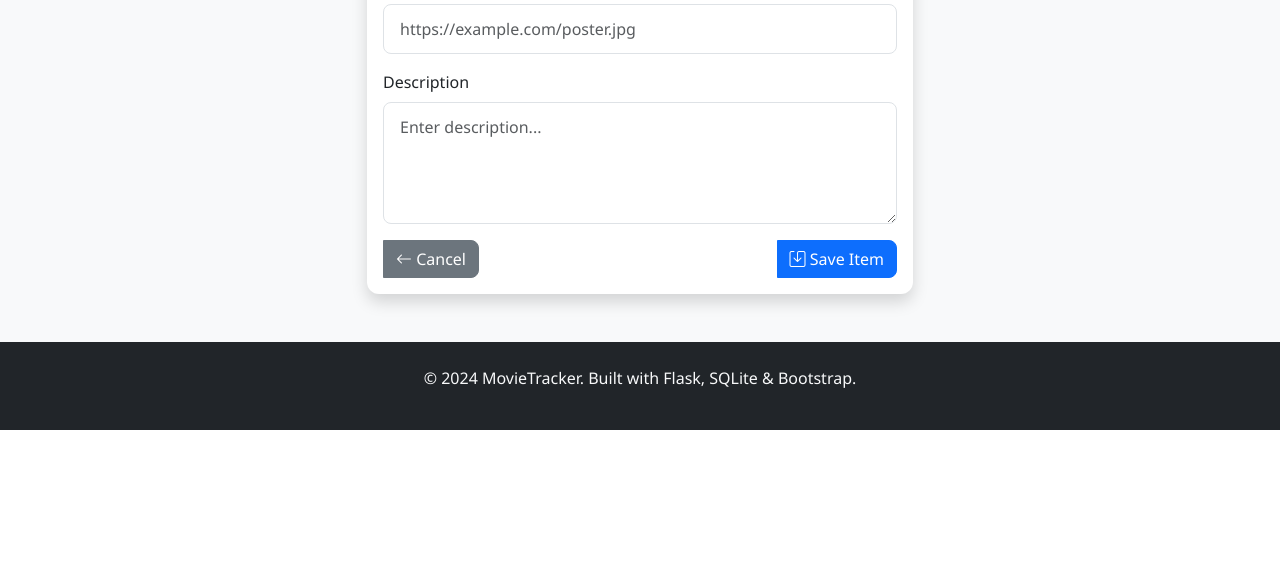
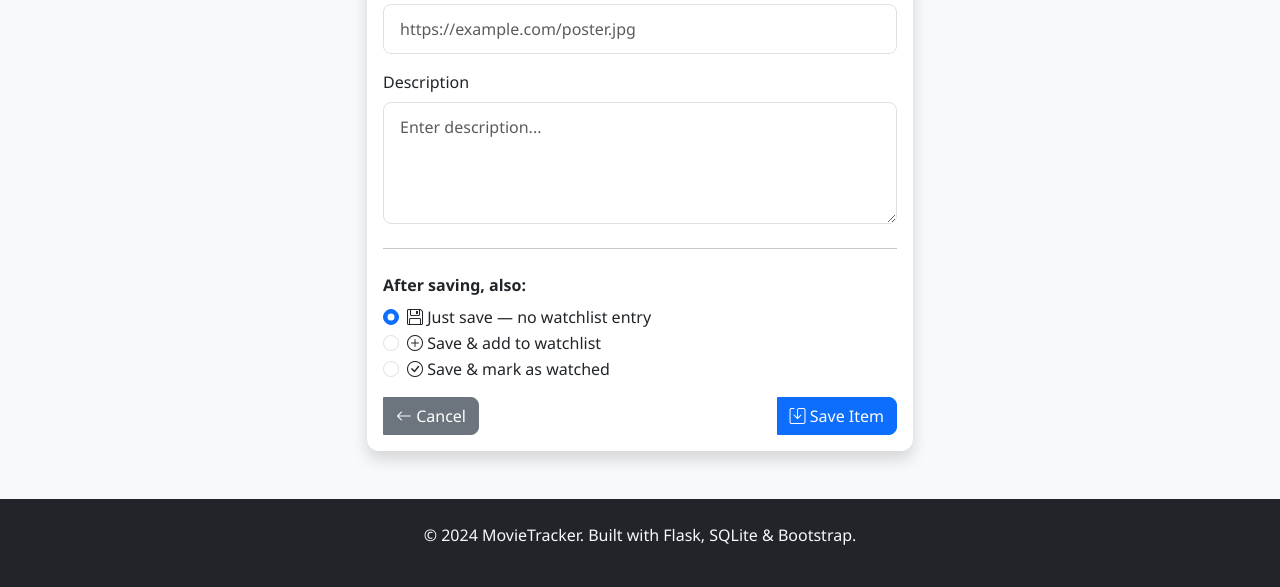
Before and after one commit to theGamerZed/Cline-Mastery, a Flask app: page /add in a window 1280 px wide. Shown: the part 793-1380 px from the top of the page. Before the commit the page ends 1223 px from the top, so only its background shows below. Run offline with Flask 3, Linux system fonts and the light colour scheme; the visitor is signed in with stand-in values (Sample User, id 1).

Commit message:
Add include to watchlist directly from the add entry page

```diff
--- a/app.py
+++ b/app.py
@@ -195,6 +195,7 @@ def add_item():
         episodes = request.form.get('episodes', type=int)
         description = request.form['description']
         poster_url = request.form['poster_url']
+        watchlist_action = request.form.get('watchlist_action', 'just_save')
 
         conn = get_db_connection()
         cursor = conn.cursor()
@@ -203,6 +204,16 @@ def add_item():
             INSERT INTO movies (title, type, genre, release_year, rating, duration, episodes, description, poster_url)
             VALUES (?, ?, ?, ?, ?, ?, ?, ?, ?)
         ''', (title, item_type, genre, release_year, rating, duration, episodes, description, poster_url))
+
+        movie_id = cursor.lastrowid
+
+        # Handle watchlist action
+        if watchlist_action in ('add_to_watchlist', 'mark_watched'):
+            status = 'watched' if watchlist_action == 'mark_watched' else 'plan_to_watch'
+            cursor.execute('''
+                INSERT INTO watchlist (movie_id, status)
+                VALUES (?, ?)
+            ''', (movie_id, status))
 
         conn.commit()
         conn.close()
--- a/templates/add.html
+++ b/templates/add.html
@@ -110,6 +110,29 @@ document.addEventListener('DOMContentLoaded', function() {
                                   placeholder="Enter description..."></textarea>
                     </div>
 
+                    <hr class="my-4">
+                    <div class="mb-3">
+                        <label class="form-label fw-bold">After saving, also:</label>
+                        <div class="form-check">
+                            <input class="form-check-input" type="radio" name="watchlist_action" id="actionJustSave" value="just_save" checked>
+                            <label class="form-check-label" for="actionJustSave">
+                                <i class="bi bi-floppy"></i> Just save — no watchlist entry
+                            </label>
+                        </div>
+                        <div class="form-check">
+                            <input class="form-check-input" type="radio" name="watchlist_action" id="actionAddWatchlist" value="add_to_watchlist">
+                            <label class="form-check-label" for="actionAddWatchlist">
+                                <i class="bi bi-plus-circle"></i> Save & add to watchlist
+                            </label>
+                        </div>
+                        <div class="form-check">
+                            <input class="form-check-input" type="radio" name="watchlist_action" id="actionMarkWatched" value="mark_watched">
+                            <label class="form-check-label" for="actionMarkWatched">
+                                <i class="bi bi-check-circle"></i> Save & mark as watched
+                            </label>
+                        </div>
+                    </div>
+
                     <div class="d-flex justify-content-between">
                         <a href="{{ url_for('index') }}" class="btn btn-secondary">
                             <i class="bi bi-arrow-left"></i> Cancel
```
Also changed, not shown: templates/index.html (+1 -47 lines).
